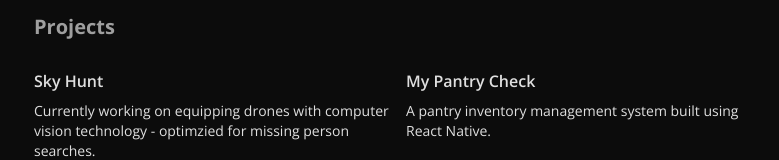
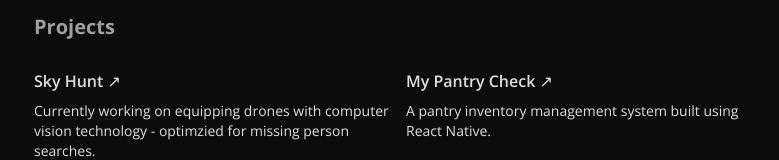
Before and after one commit to faizanraso/faizan, a React (Vite) app: page / in a window 1280 px wide. Shown: the part 503-663 px from the top of the page, without its empty margins (238-1017 px from the left). Built offline with nearby package versions, Linux system fonts and the light colour scheme.

Commit message:
added arrow for link

```diff
--- a/src/components/Projects.tsx
+++ b/src/components/Projects.tsx
@@ -8,12 +8,12 @@
       <div className="grid sm:grid-cols-1 md:grid-cols-2">
         <ProjectCard
           link="https://github.com/CapstoneS01"
-          name="Sky Hunt"
+          name="Sky Hunt ↗"
           description="Currently working on equipping drones with computer vision technology - optimzied for missing person searches."
         />
         <ProjectCard
           link="https://github.com/faizanraso/my-pantry"
-          name="My Pantry Check"
+          name="My Pantry Check ↗"
           description="A pantry inventory management system built using React Native."
         />
       </div>
```
